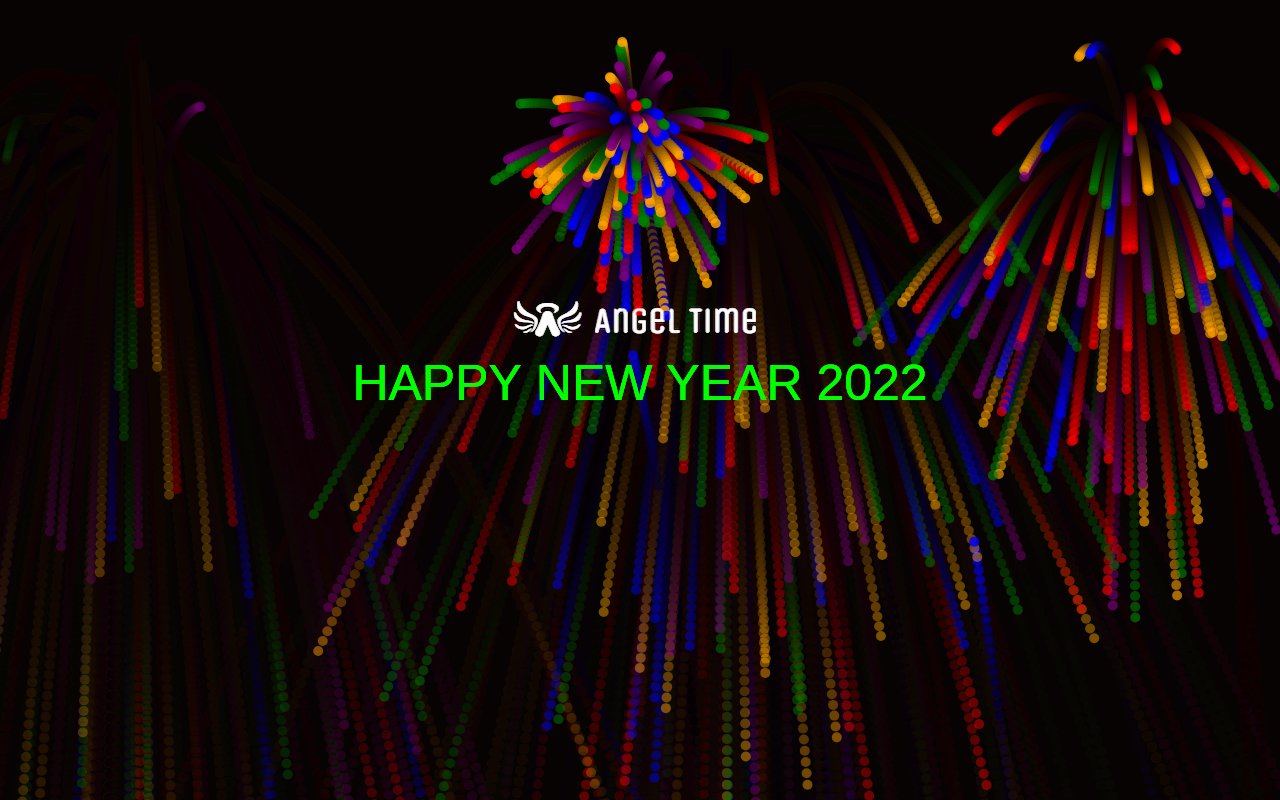
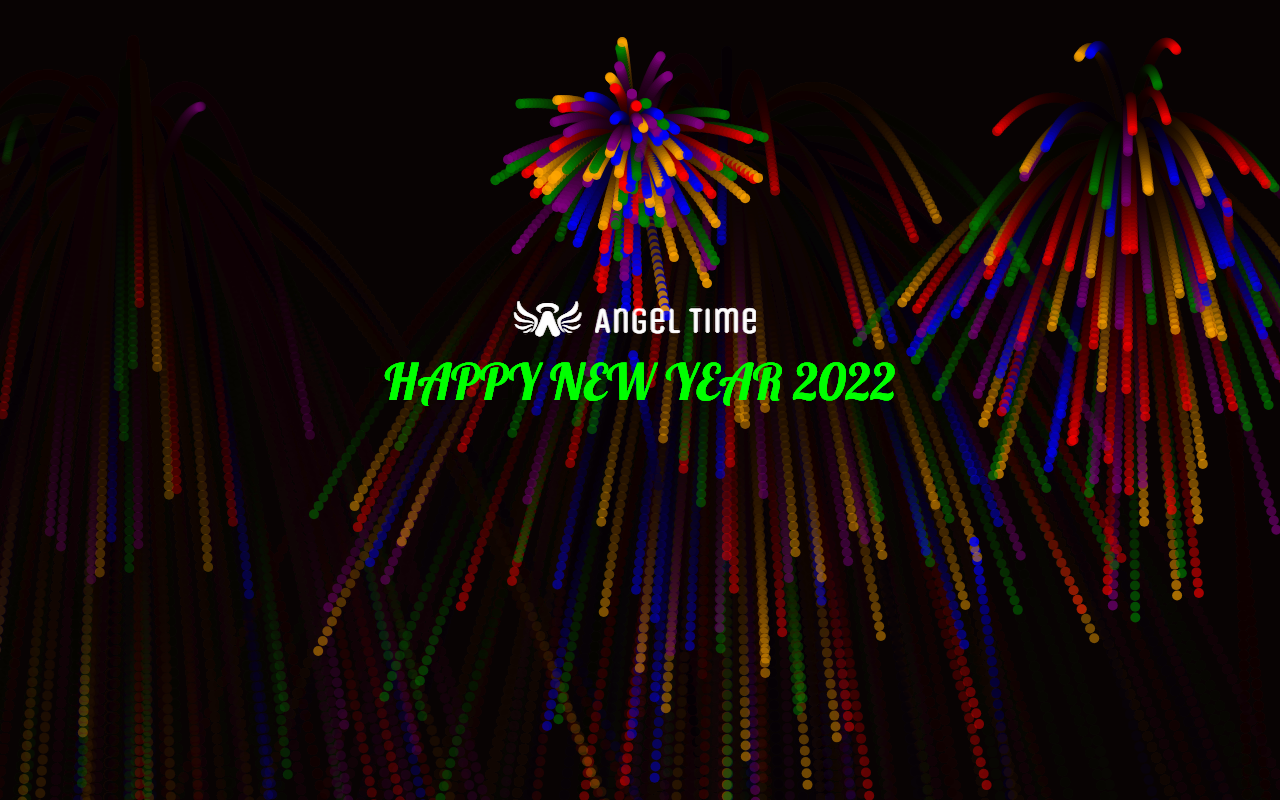
Before and after one commit to 3bugs/angel-time-new-year-2022, a plain HTML site: page index.html in a window 1280 px wide. Drawn offline with Linux system fonts and the light colour scheme.

Commit message:
Change font

```diff
--- a/index.html
+++ b/index.html
@@ -24,6 +24,9 @@
       display: block;
     }
   </style>
+  <link rel="preconnect" href="https://fonts.googleapis.com">
+  <link rel="preconnect" href="https://fonts.gstatic.com" crossorigin>
+  <link href="https://fonts.googleapis.com/css2?family=Lobster&display=swap" rel="stylesheet">
 </head>
 
 <body>
--- a/js/fireworks.js
+++ b/js/fireworks.js
@@ -119,7 +119,8 @@ const draw = () => {
 const drawText = () => {
   ctx.fillStyle = "lime";
   ctx.textAlign = "center";
-  ctx.font = "50px Arial";
+  ctx.font = "50px Lobster";
+  ctx.fontWeight = "bold";
 
   if (canvas.width > 780) {
     ctx.drawImage(logoImage, (canvas.width - logoImage.width) / 2, (canvas.height - logoImage.height) / 2 - 80);
```
